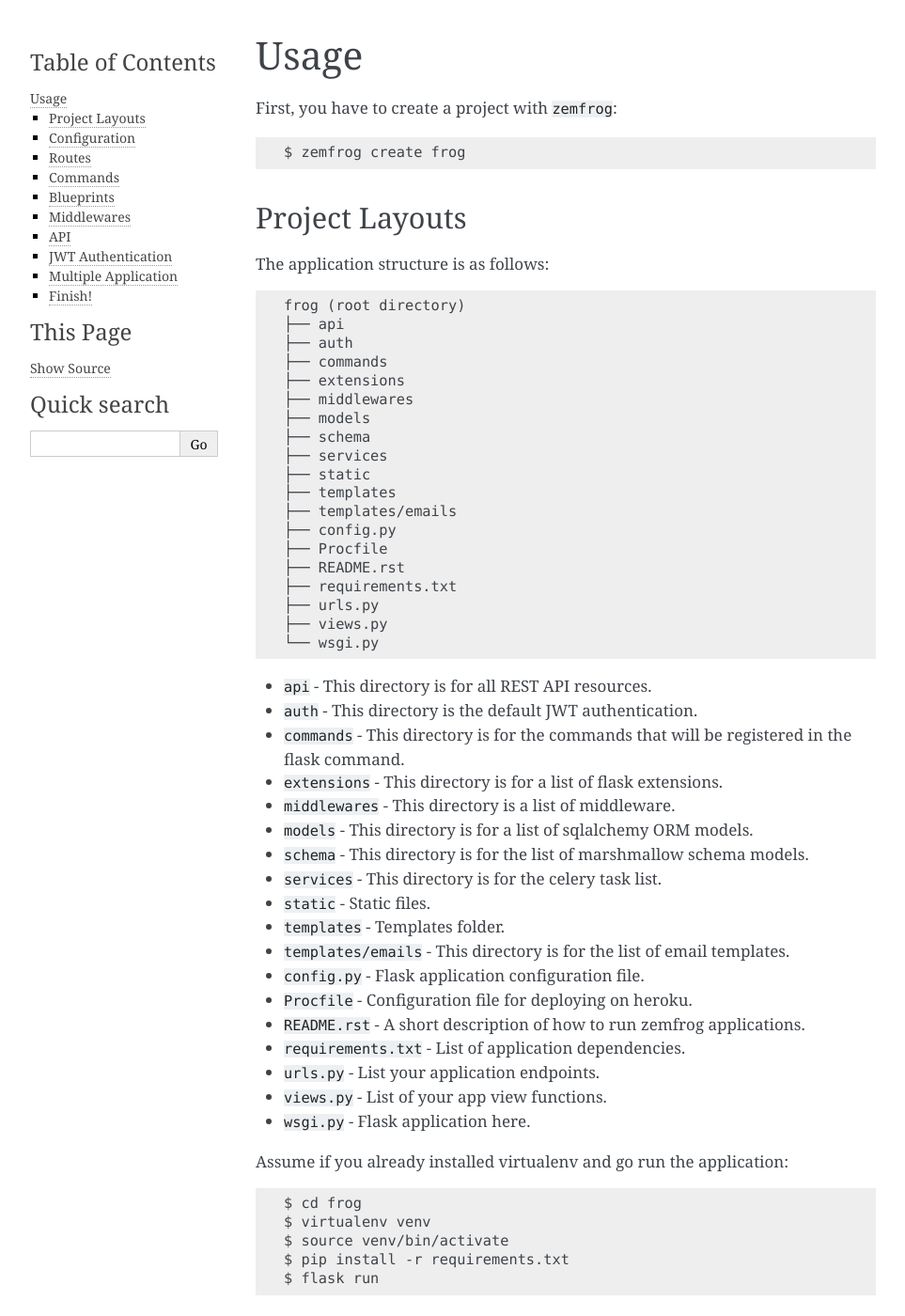
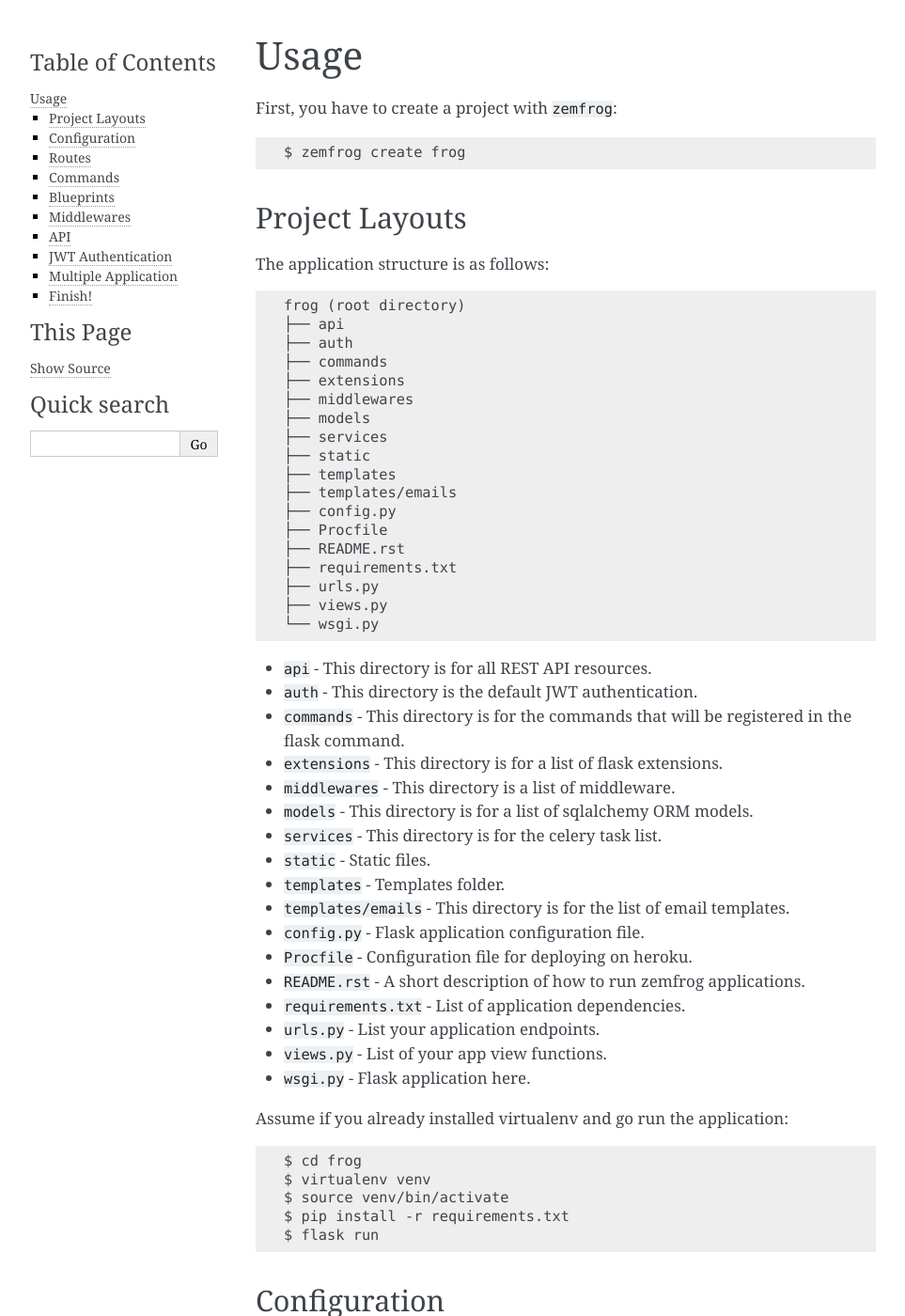
Before and after one commit to zemfrog/zemfrog, a Sphinx documentation site: the page built from docs/usage.rst, in a window 1280 px wide and 1400 px high. Shown: the whole window at 94% size, without its empty margins (148-1111 px from the left). Built offline with Sphinx 7.4.7, drawn with Linux system fonts in a browser that asks for light colours; some of the changed text lies outside the part shown.

Commit message:
📖 DOC: update

```diff
--- a/docs/usage.rst
+++ b/docs/usage.rst
@@ -19,7 +19,6 @@
     ├── extensions
     ├── middlewares
     ├── models
-    ├── schema
     ├── services
     ├── static
     ├── templates
@@ -38,7 +37,6 @@
 * ``extensions`` - This directory is for a list of flask extensions.
 * ``middlewares`` - This directory is a list of middleware.
 * ``models`` - This directory is for a list of sqlalchemy ORM models.
-* ``schema`` - This directory is for the list of marshmallow schema models.
 * ``services`` - This directory is for the celery task list.
 * ``static`` - Static files.
 * ``templates`` - Templates folder.
@@ -224,10 +222,6 @@
         id = Column(Integer, primary_key=True)
         name = Column(String)
 
-Then create a schema for your ORM model::
-
-    flask schema load
-
 .. warning::
 
     Keep in mind, you have to create an API with the same name as your ORM model.
```
